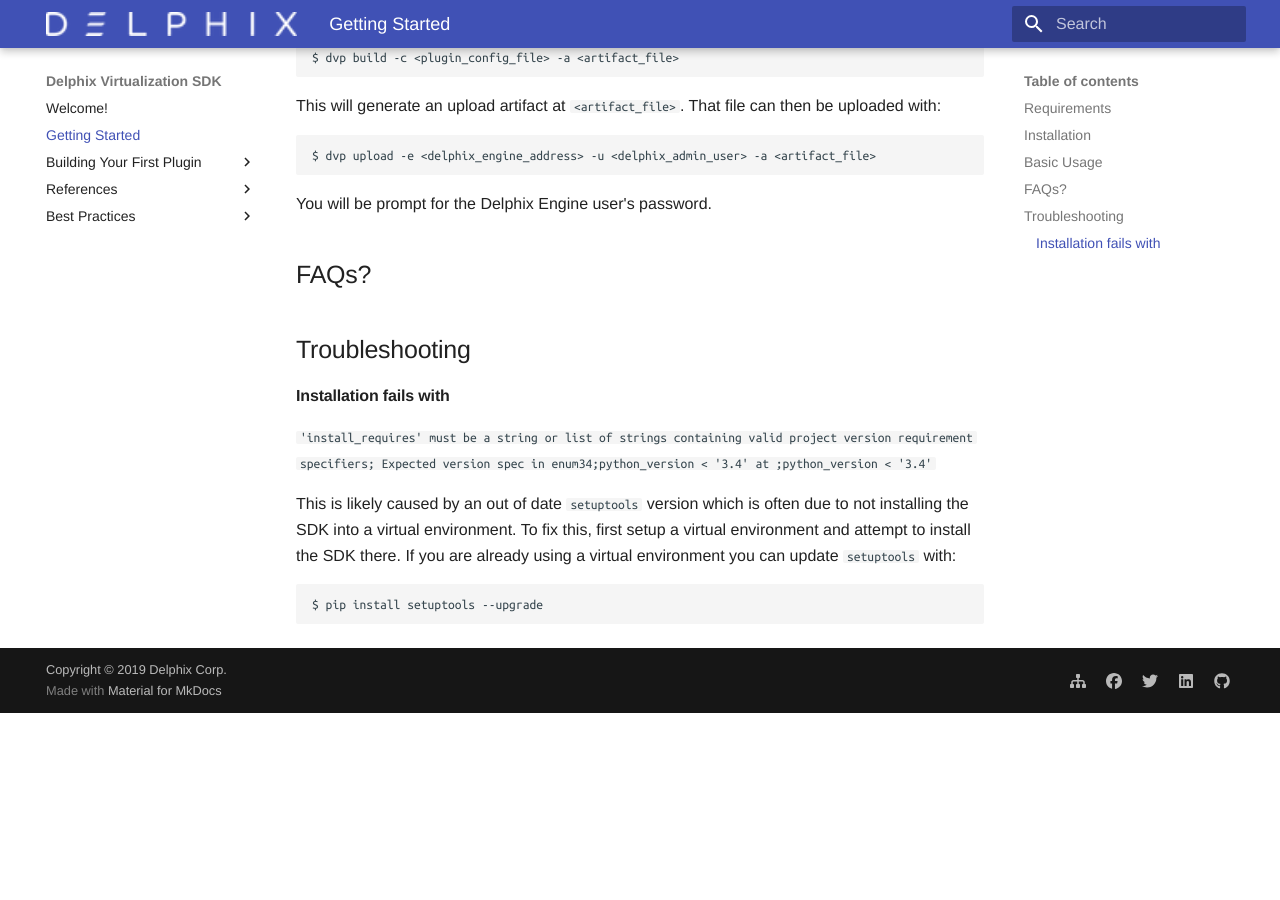
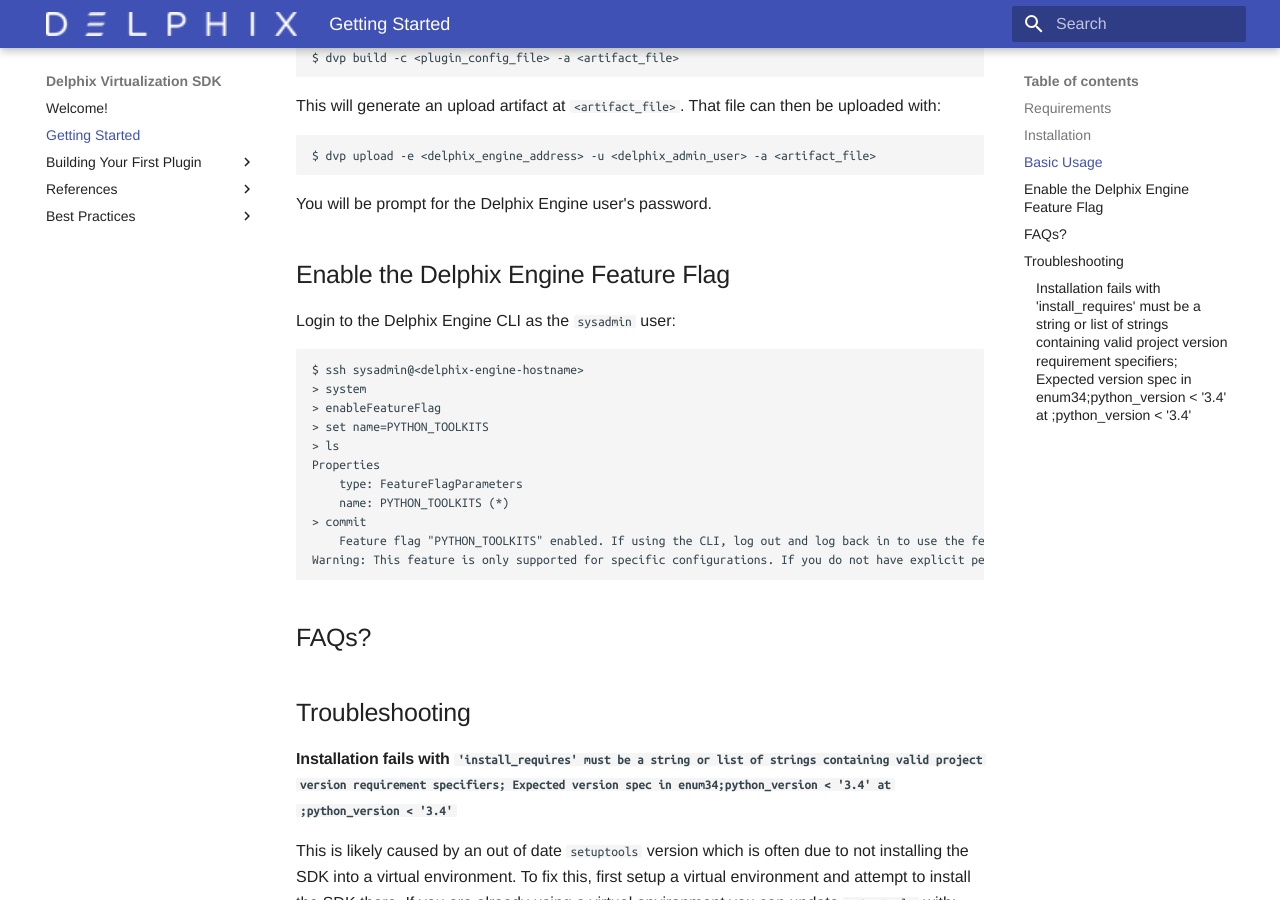
Before and after one commit to delphix/virtualization-sdk, an MkDocs documentation site: the page built from docs/Getting_Started.md, in a window 1280 px wide and 900 px high, scrolled down 1304 px. Built offline with MkDocs 1.6.1 and Material for MkDocs 9.7.7, drawn with Linux system fonts in a browser that asks for light colours; some web fonts are replaced; before the commit the page ends 2017 px from its top, so only the background shows below that.

Commit message:
Add Feature Flag instructions

````diff
--- a/docs/Getting_Started.md
+++ b/docs/Getting_Started.md
@@ -55,12 +55,29 @@
 
 You will be prompt for the Delphix Engine user's password.
 
+## Enable the Delphix Engine Feature Flag
+
+Login to the Delphix Engine CLI as the `sysadmin` user:
+
+```
+$ ssh sysadmin@<delphix-engine-hostname>
+> system
+> enableFeatureFlag
+> set name=PYTHON_TOOLKITS
+> ls
+Properties
+    type: FeatureFlagParameters
+    name: PYTHON_TOOLKITS (*)
+> commit
+    Feature flag "PYTHON_TOOLKITS" enabled. If using the CLI, log out and log back in to use the feature.
+Warning: This feature is only supported for specific configurations. If you do not have explicit permission from your account representative to use this feature, disable it and contact them.
+```
+
 ## FAQs?
 
 ## Troubleshooting
 
-#### Installation fails with
-`'install_requires' must be a string or list of strings containing valid project version requirement specifiers; Expected version spec in enum34;python_version < '3.4' at ;python_version < '3.4'`
+#### Installation fails with `'install_requires' must be a string or list of strings containing valid project version requirement specifiers; Expected version spec in enum34;python_version < '3.4' at ;python_version < '3.4'`
 
 This is likely caused by an out of date `setuptools` version which is often due to not installing the SDK into a virtual environment. To fix this, first setup a virtual environment and attempt to install the SDK there. If you are already using a virtual environment you can update `setuptools` with:
 
````
